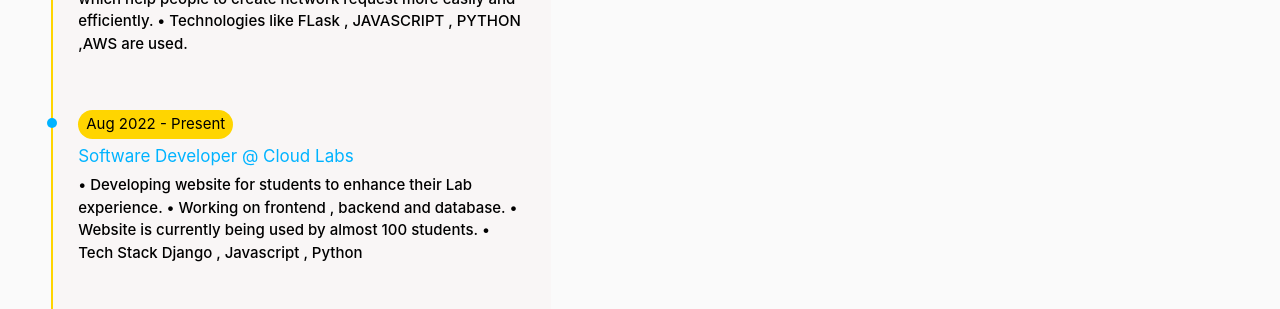
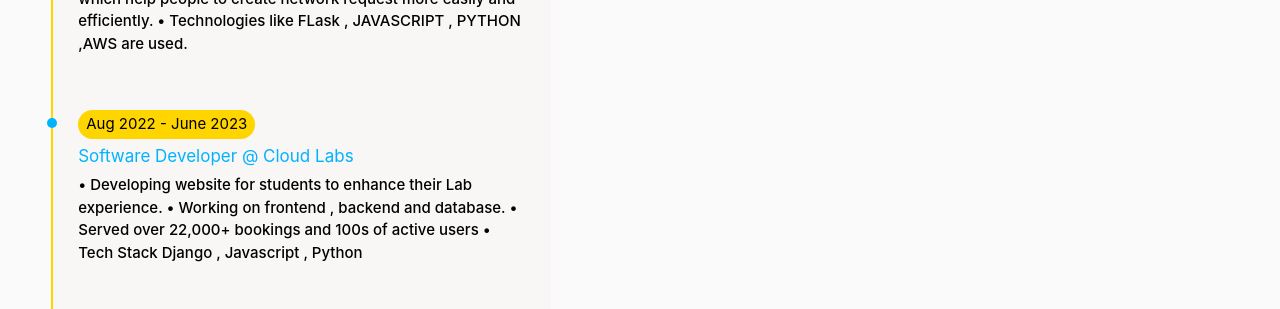
Before and after one commit to anuragyadav19150/finalPorfolio, a Django app: template template/index.html in a window 1280 px wide. Shown: the part 1298-1607 px from the top of the page. Run offline with Django 4.2, Linux system fonts and the light colour scheme; the template is opened without the code that fills it, so the values that code supplies are empty; parts of the project's set-up code (start-up, migrations or seed data) failed here and were passed over; some libraries are stand-ins or nearby versions; some web fonts are replaced; grey boxes are pictures that could not be loaded.

Commit message:
Update index.html

```diff
--- a/template/index.html
+++ b/template/index.html
@@ -518,15 +518,29 @@ Inside media queries 1em is always 16px i.e 1em = 16px at every screen size only
                       </div>
                   </li>
                   <li>
-                      <span>Aug 2022 - Present</span>
+                      <span>Aug 2022 - June 2023</span>
                       <div class="content">
                           <h3>Software Developer @ Cloud Labs</h3>
                           <p>
 
                           • Developing website for students to enhance their Lab experience.
       • Working on frontend , backend and database.
-      • Website is currently being used by almost 100 students.
+      • Served over 22,000+ bookings and 100s of active users
       • Tech Stack Django , Javascript , Python
+
+                          </p>
+                      </div>
+                  </li>
+		      <li>
+                      <span>Aug 2023 - Current</span>
+                      <div class="content">
+                          <h3>Software Development Engineer - I</h3>
+                          <p>
+
+                          • My work is focused on network infrastructure automation, which makes multiple processes efficient, cost-effective
+easier to manage.
+      • Working on frontend , backend and database.
+      • Major Tech Stack: Python, AWS, Javascript
 
                           </p>
                       </div>
```
